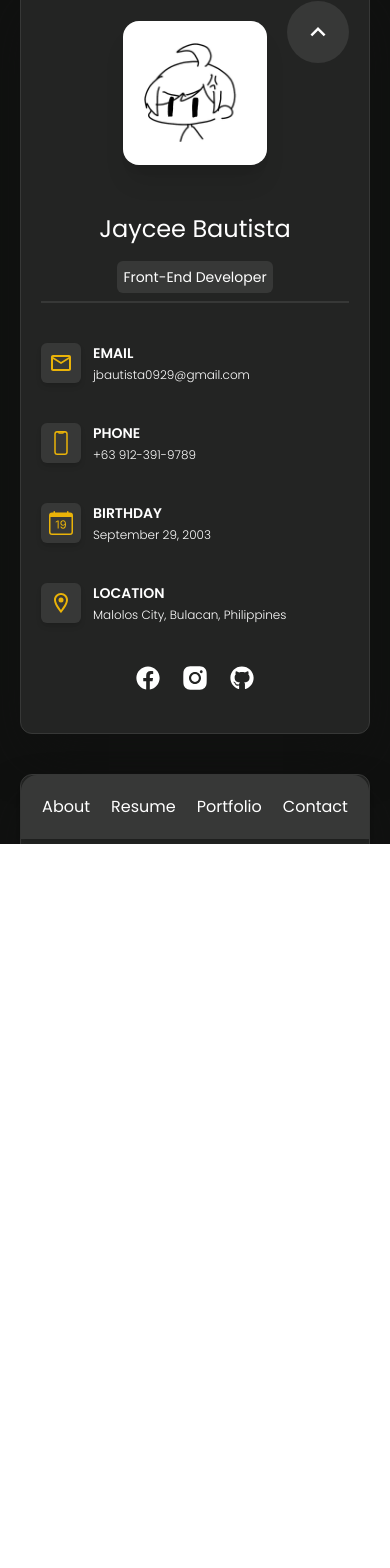
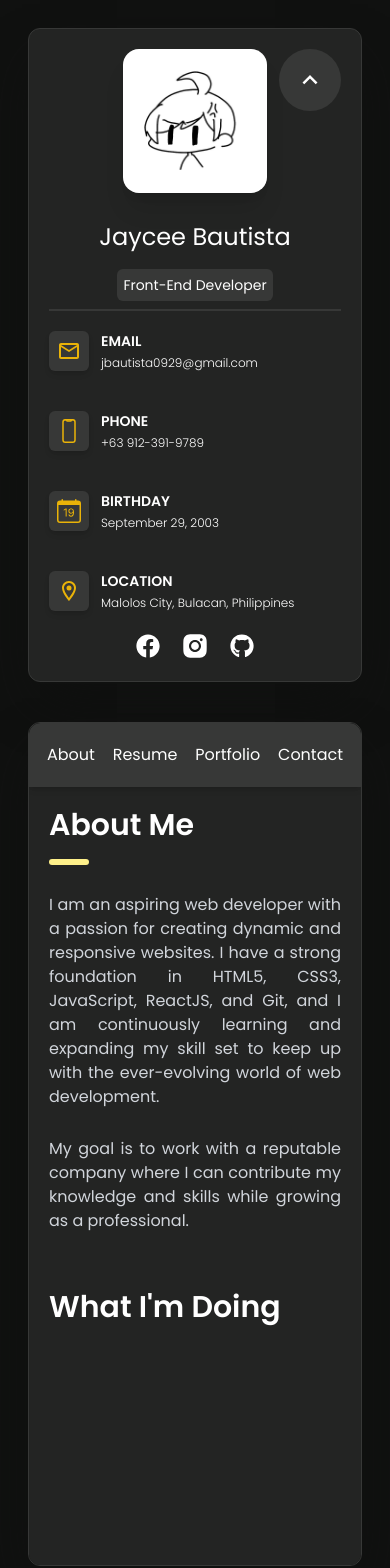
Before and after one commit to Romsaeeeeee/Personal-React-Portfolio, a React (Vite) app: page /about in a window 390 px wide. Shown: the top 1568 px of the page. Before the commit the page ends 844 px from the top, so only its background shows below. Built offline with nearby package versions, Linux system fonts and the light colour scheme.

Commit message:
Responsiveness fixed

```diff
--- a/src/components/Topbar.jsx
+++ b/src/components/Topbar.jsx
@@ -9,7 +9,7 @@ const Topbar = () => {
   ];
 
   return (
-    <div className="bg-[#373837] w-1/2 h-16 rounded-tr-xl rounded-bl-3xl shadow-md tablet:w-full tablet:rounded-none tablet:rounded-t-2xl">
+    <div className="bg-[#373837] w-1/2 h-16 rounded-tr-xl rounded-bl-3xl shadow-md tablet:w-full tablet:rounded-none tablet:rounded-t-xl">
       <div className="w-full h-full flex justify-evenly items-center">
         {links.map((item, index) => (
           <NavLink
--- a/src/index.css
+++ b/src/index.css
@@ -5,3 +5,7 @@
 * {
   font-family: "Poppins", sans-serif;
 }
+
+::-webkit-scrollbar {
+  width: 0px;
+}
--- a/src/layout/Container.jsx
+++ b/src/layout/Container.jsx
@@ -1,23 +1,22 @@
 import { Outlet } from "react-router-dom";
 import Topbar from "../components/Topbar";
-import BodyTesting from "../pages/MainPages/BodyTesting";
 import SidePanel from "../pages/SidePanel";
 
 
 const Container = () => {
     return (
-        <div className="h-screen w-screen flex justify-center items-center gap-10 p-7 bg-[#101110] tablet:flex-col tablet:p-5 overflow-y-auto">
-            <div className="w-[20%] h-full bg-[#232423] rounded-xl shadow-[#101110] shadow-2xl border-[#373837] border tablet:w-full tablet:h-fit">
+        <div className="h-screen w-screen flex justify-center items-center gap-10 p-7 bg-[#101110] tablet:flex-col overflow-auto tablet:h-max">
+            <div className="w-[20%] h-full overflow-auto bg-[#232423] rounded-xl shadow-[#101110] shadow-2xl border-[#373837] border tablet:w-full tablet:overflow-hidden">
                 <SidePanel />
             </div>
-            <div className="w-[75%] h-full bg-[#232423] rounded-xl shadow-[#101110] shadow-2xl border-[#373837] border tablet:w-full">
-                <div className="w-full flex justify-end items-end">
+            <div className="w-[75%] h-full bg-[#232423] rounded-xl shadow-[#101110] shadow-2xl border-[#373837] border overflow-auto tablet:w-full tablet:h-screen">
+                <div className="w-full flex justify-end items-end tablet:sticky">
                     <Topbar />
                 </div>
-                <div className="w-full h-full"><Outlet /></div>
-
+                <Outlet />
             </div>
-        </div>);
+        </div>
+    );
 };
 
 export default Container;
--- a/src/pages/About.jsx
+++ b/src/pages/About.jsx
@@ -1,9 +1,31 @@
 
 
 const About = () => {
-    return <div className="h-full w-full text-white">
-        <p>HELLOOO</p>
-    </div>;
+    return (
+        <div className="h-full w-full flex flex-col justify-start items-center gap-14 p-5 text-white animate-fadeIn transition-all">
+            <div className="w-full flex flex-col justify-start items-start gap-7">
+                <div className="flex flex-col gap-4">
+                    <p className="text-3xl font-semibold">About Me</p>
+                    <span className="w-10 border-b-[6px] border-yellow-200 rounded-md"></span>
+                </div>
+                <p className="text-justify text-gray-300">
+                    I am an aspiring web developer with a passion for creating dynamic
+                    and responsive websites. I have a strong foundation in HTML5, CSS3,
+                    JavaScript, ReactJS, and Git, and I am continuously learning and
+                    expanding my skill set to keep up with the ever-evolving world of
+                    web development.
+                </p>
+                <p className="text-justify text-gray-300">My goal is to work with a reputable company where I
+                    can contribute my knowledge and skills while growing as a
+                    professional.
+                </p>
+            </div>
+            <div className="w-full flex flex-col justify-start items-start gap-7">
+                <p className="text-3xl font-semibold">What I'm Doing</p>
+            </div>
+
+        </div>
+    );
 };
 
 export default About;
--- a/src/pages/Contact.jsx
+++ b/src/pages/Contact.jsx
@@ -1,7 +1,16 @@
 import React from "react";
 
 const Contact = () => {
-    return <div>Contact</div>;
+    return (
+        <div className="h-full w-full flex flex-col justify-start items-center gap-14 p-5 text-white animate-fadeIn transition-all">
+            <div className="w-full flex flex-col justify-start items-start gap-7">
+                <div className="flex flex-col gap-4">
+                    <p className="text-3xl font-semibold">Contact</p>
+                    <span className="w-10 border-b-[6px] border-yellow-200 rounded-md"></span>
+                </div>
+            </div>
+        </div>
+    );
 };
 
 export default Contact;
--- a/src/pages/MainPages/BodyTesting.jsx
+++ /dev/null
@@ -1,5 +0,0 @@
-const BodyTesting = () => {
-  return <div></div>;
-};
-
-export default BodyTesting;
--- a/src/pages/Portfolio.jsx
+++ b/src/pages/Portfolio.jsx
@@ -1,7 +1,16 @@
 import React from "react";
 
 const Portfolio = () => {
-    return <div>Portfolio</div>;
+    return (
+        <div className="h-full w-full flex flex-col justify-start items-center gap-14 p-5 text-white animate-fadeIn transition-all">
+            <div className="w-full flex flex-col justify-start items-start gap-7">
+                <div className="flex flex-col gap-4">
+                    <p className="text-3xl font-semibold">Portfolio</p>
+                    <span className="w-10 border-b-[6px] border-yellow-200 rounded-md"></span>
+                </div>
+            </div>
+        </div>
+    );
 };
 
 export default Portfolio;
--- a/src/pages/Resume.jsx
+++ b/src/pages/Resume.jsx
@@ -1,7 +1,16 @@
 import React from "react";
 
 const Resume = () => {
-    return <div>Resume</div>;
+    return (
+        <div className="h-full w-full flex flex-col justify-start items-center gap-14 p-5 text-white animate-fadeIn transition-all">
+            <div className="w-full flex flex-col justify-start items-start gap-7">
+                <div className="flex flex-col gap-4">
+                    <p className="text-3xl font-semibold">Resume</p>
+                    <span className="w-10 border-b-[6px] border-yellow-200 rounded-md"></span>
+                </div>
+            </div>
+        </div>
+    );
 };
 
 export default Resume;
--- a/src/pages/SidePanel.jsx
+++ b/src/pages/SidePanel.jsx
@@ -19,7 +19,7 @@ const SidePanel = () => {
   };
 
   return (
-    <div className="w-full text-white flex flex-col justify-start items-center px-5 py-10 gap-10 relative">
+    <div className="w-full h-full text-white flex flex-col justify-start items-center p-5 gap-5 relative tablet:h-fit">
       <div className="w-36 h-36 flex items-center justify-center rounded-2xl bg-[#373837] shadow-xl">
         <img src={Profile} alt="profile" className="rounded-2xl" />
       </div>
--- a/tailwind.config.js
+++ b/tailwind.config.js
@@ -35,6 +35,15 @@ export default {
         marble:
           "url('./src/assets/close-up-white-marble-texture-background.jpg')",
       },
+      keyframes: {
+        fadeIn: {
+          "0%": { opacity: "0" },
+          "100%": { opacity: "1" },
+        },
+      },
+      animation: {
+        fadeIn: "fadeIn 1s ease-in-out",
+      },
     },
   },
   plugins: [],
```
